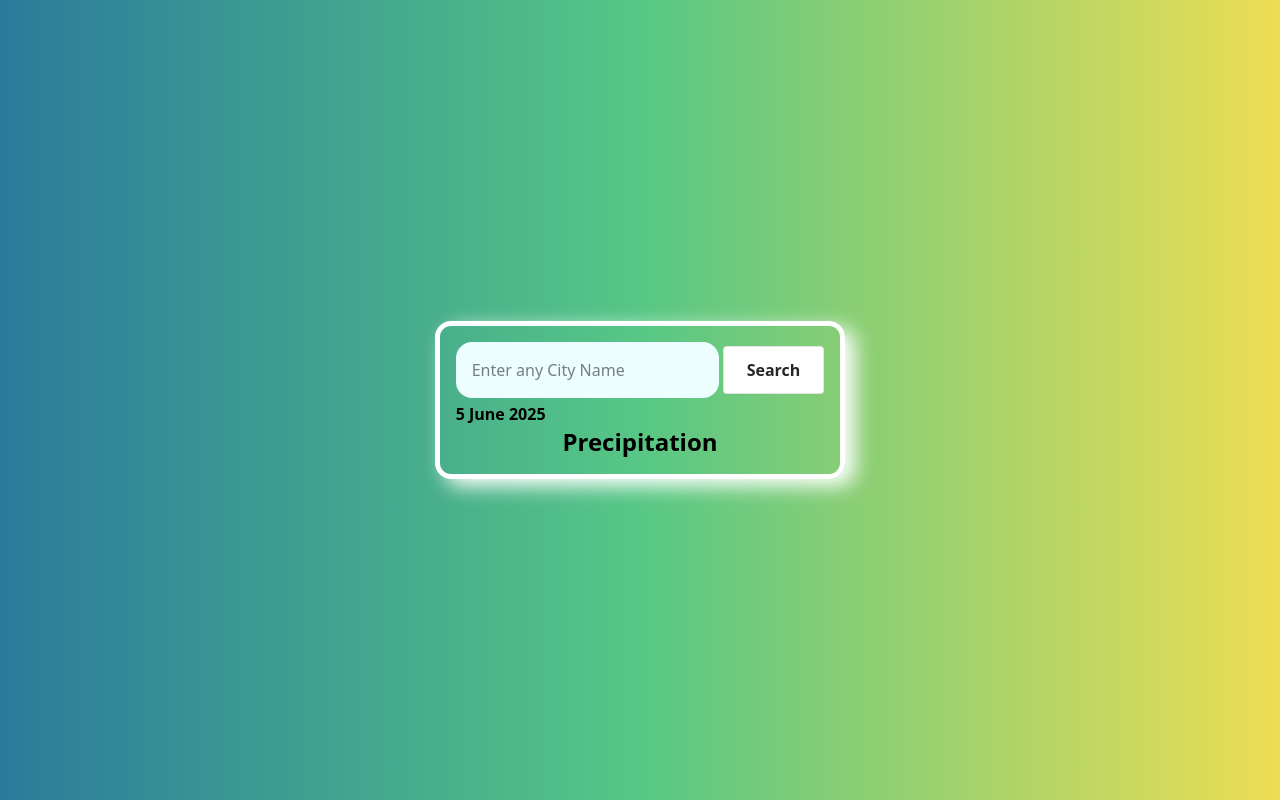
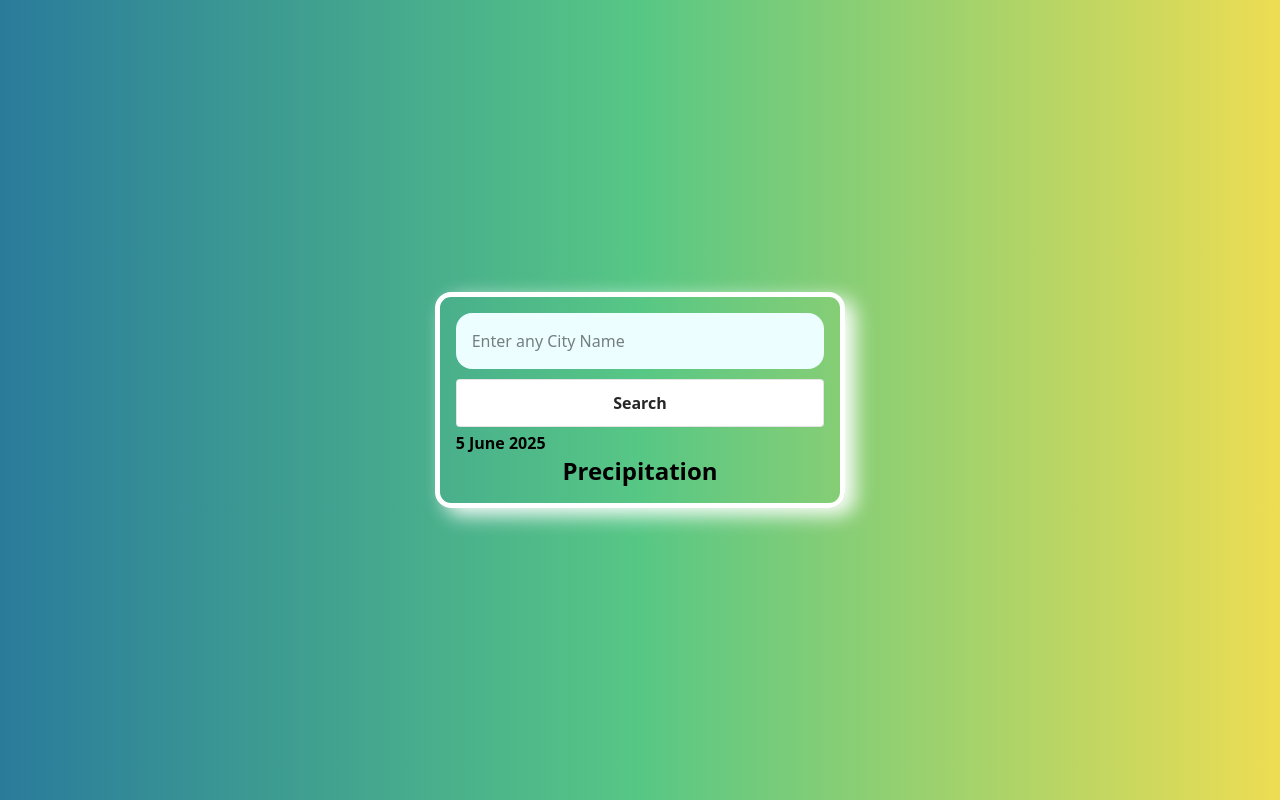
Before and after one commit to ameerhamza1490/Weather-App-React, a React (Vite) app: page / in a window 1280 px wide. Built offline with nearby package versions, Linux system fonts and the light colour scheme; no server answers.

Commit message:
inital commit

```diff
--- a/src/App.css
+++ b/src/App.css
@@ -18,7 +18,7 @@ background: linear-gradient(90deg, rgba(42, 123, 155, 1) 0%, rgba(87, 199, 133,
   font-weight: 600;
   justify-content: center;
   line-height: 1.25;
-  margin: 0;
+  margin-top: 10px;
   min-height: 3rem;
   padding: calc(.875rem - 1px) calc(1.5rem - 1px);
   position: relative;
@@ -28,7 +28,7 @@ background: linear-gradient(90deg, rgba(42, 123, 155, 1) 0%, rgba(87, 199, 133,
   -webkit-user-select: none;
   touch-action: manipulation;
   vertical-align: baseline;
-  width: auto;
+  width: 100%;
 }
 
 .button-6:hover,
--- a/src/App.jsx
+++ b/src/App.jsx
@@ -64,12 +64,12 @@ const App = () => {
   return (
     <>
       <div className="w-full h-screen flex justify-center items-center  px-4 md:px-8">
-        <div className="border-5 border-white rounded-2xl p-4 data-container">
+        <div className="border-5 border-white rounded-2xl p-4 data-container flex-wrap overflow-hidden">
           <input
             required
             type="text"
             placeholder="Enter any City Name"
-            className="rounded-2xl outline-none p-4 bg-cyan-50 mr-1"
+            className="rounded-2xl outline-none p-4 bg-cyan-50 mr-1 w-full"
             value={cityName}
             onChange={(e) => {
               setCityName(e.target.value);
```
